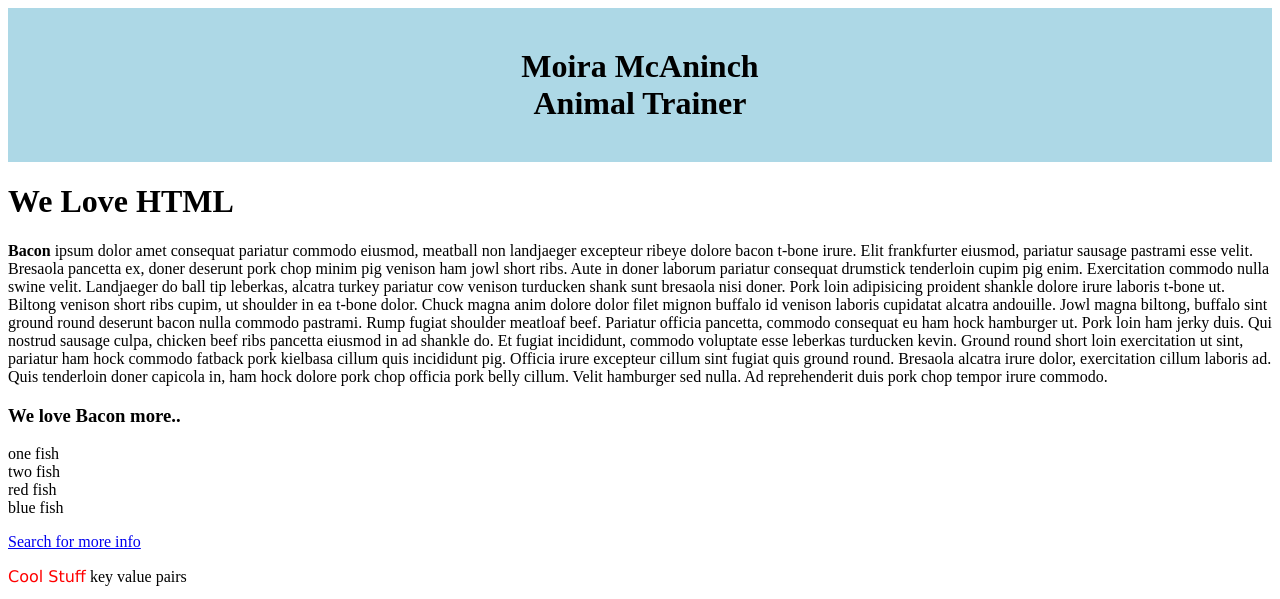
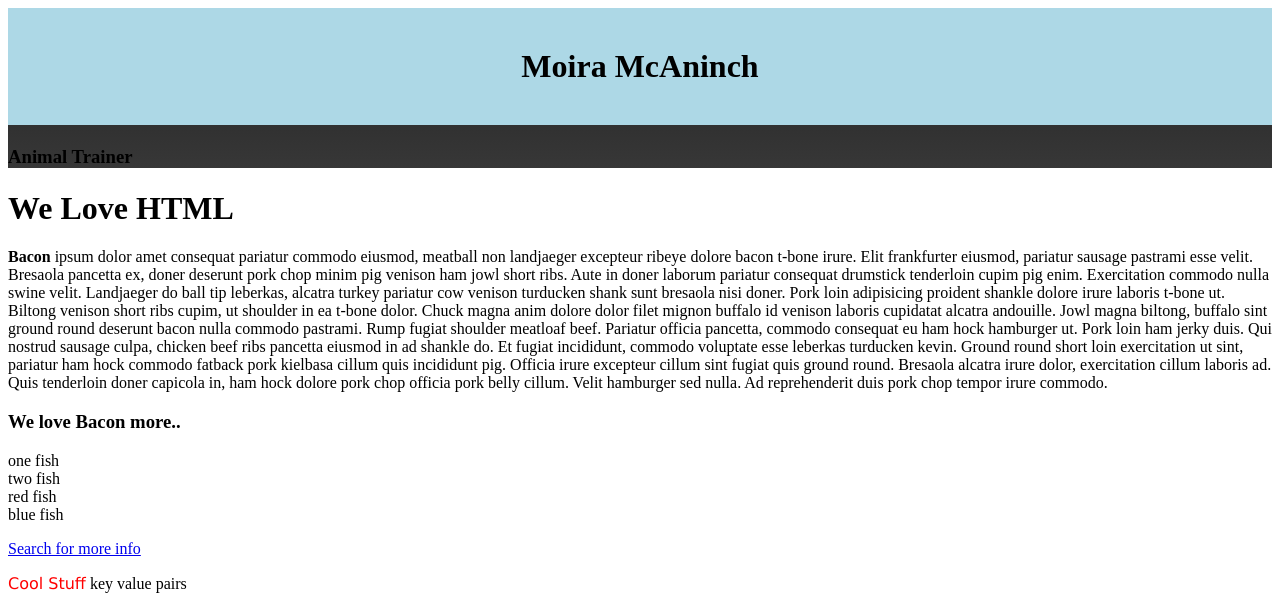
Before and after one commit to Moira27/Moira27.github.io, a plain HTML site: page docs/index.html in a window 1280 px wide. Shown: the top 599 px of the page. Drawn offline with Linux system fonts and the light colour scheme.

Commit message:
Update index.html

```diff
--- a/docs/index.html
+++ b/docs/index.html
@@ -32,7 +32,7 @@
     <header class="inner">
       <h1 id="myHeader">
         Moira McAninch<br/>
-        Animal Trainer
+        <h3>Animal Trainer</h3>
       </h1>
     </header>
   </div>
```
